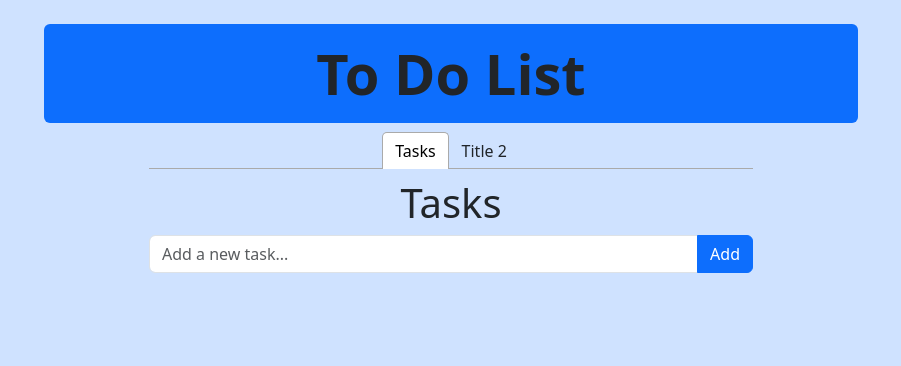
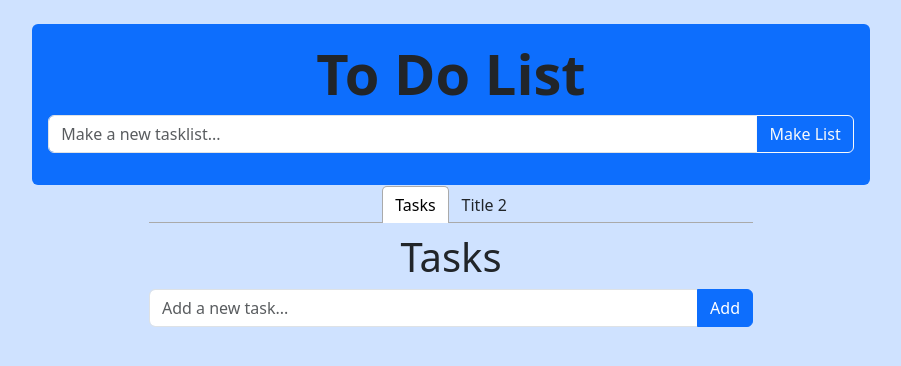
Before and after one commit to gjlander/DevDuoReactTodoList, a React (Vite) app in the folder ReactTodoList/: page / in a window 1280 px wide. Shown: the top 366 px of the page, without its empty margins (189-1090 px from the left). Built offline with nearby package versions, Linux system fonts and the light colour scheme.

Commit message:
added newtasklist form, it can be typed in and update tasklists array, but the array isn't used to display anything yet

```diff
--- a/ReactTodoList/src/App.jsx
+++ b/ReactTodoList/src/App.jsx
@@ -3,32 +3,28 @@ import Header from "./components/Header";
 import Tasklist from "./components/Tasklist";
 
 function App() {
-    //usestate updated to reflect localstorage, so don't need useeffect
+    const [tasklists, setTasklists] = useState([]);
+    const [tasklistName, setTasklistName] = useState("");
     const [allTodos, setAllTodos] = useState(
         JSON.parse(localStorage.getItem("todos")) || []
-    ); // get things from local storage here when initializing state
-    const [title, setTitle] = useState("");
+    );
 
-    //useEffect to fix asynchronis problem
     useEffect(() => {
         allTodos.length
             ? localStorage.setItem("todos", JSON.stringify(allTodos))
             : localStorage.removeItem("todos");
     }, [allTodos]);
 
-    const handleTitleText = (e) => setTitle(e.target.value);
-
     return (
         <>
             <div className="container-fluid text-center bg-primary-subtle min-vh-100 p-4">
-                <Header />
-                <Tasklist
-                    title={title}
-                    setTitle={setTitle}
-                    handleTitleText={handleTitleText}
-                    allTodos={allTodos}
-                    setAllTodos={setAllTodos}
+                <Header
+                    tasklists={tasklists}
+                    setTasklists={setTasklists}
+                    tasklistName={tasklistName}
+                    setTasklistName={setTasklistName}
                 />
+                <Tasklist allTodos={allTodos} setAllTodos={setAllTodos} />
             </div>
         </>
     );
--- a/ReactTodoList/src/components/AddNewTasklist.jsx
+++ b/ReactTodoList/src/components/AddNewTasklist.jsx
@@ -0,0 +1,47 @@
+export default function AddNewTasklist({
+    tasklistName,
+    setTasklistName,
+    tasklists,
+    setTasklists,
+}) {
+    const handleNewTasklistText = (e) => setTasklistName(e.target.value);
+    const handleNewTasklistSubmit = (e) => {
+        e.preventDefault();
+        if (!tasklistName) return;
+        const newTasklists = [
+            ...tasklists,
+            {
+                tasklistName,
+                id: crypto.randomUUID(),
+            },
+        ];
+        setTasklists(newTasklists);
+        setTasklistName("");
+    };
+    return (
+        <form
+            className="input-group mb-3"
+            onSubmit={(e) => {
+                handleNewTasklistSubmit(e);
+            }}
+        >
+            <input
+                type="text"
+                className="form-control"
+                id="textForNewTodo"
+                placeholder="Make a new tasklist..."
+                aria-label="Make a new tasklist..."
+                aria-describedby="button-addon2"
+                onChange={(e) => handleNewTasklistText(e)}
+                value={tasklistName}
+            />
+            <button
+                className="btn btn-outline-light"
+                type="submit"
+                id="newItemBtn"
+            >
+                Make List
+            </button>
+        </form>
+    );
+}
--- a/ReactTodoList/src/components/AddNewTodo.jsx
+++ b/ReactTodoList/src/components/AddNewTodo.jsx
@@ -1,10 +1,5 @@
-function AddNewTodo({
-    title,
-    setTitle,
-    handleTitleText,
-    allTodos,
-    setAllTodos,
-}) {
+function AddNewTodo({ title, setTitle, allTodos, setAllTodos }) {
+    const handleTitleText = (e) => setTitle(e.target.value);
     const handleNewTodoSubmit = (e) => {
         e.preventDefault();
         if (!title) return;
--- a/ReactTodoList/src/components/Header.jsx
+++ b/ReactTodoList/src/components/Header.jsx
@@ -1,10 +1,15 @@
-function Header() {
+import AddNewTasklist from "./AddNewTasklist";
+function Header({ tasklistName, setTasklistName, tasklists, setTasklists }) {
     return (
         <div className="row justify-content-center">
-            <div className="col-8">
-                <h1 className="display-4 bg-primary fw-bold rounded p-3">
-                    To Do List
-                </h1>
+            <div className="col-8 bg-primary rounded p-3">
+                <h1 className="display-4 fw-bold">To Do List</h1>
+                <AddNewTasklist
+                    tasklists={tasklists}
+                    setTasklists={setTasklists}
+                    tasklistName={tasklistName}
+                    setTasklistName={setTasklistName}
+                />
             </div>
         </div>
     );
--- a/ReactTodoList/src/components/Tasklist.jsx
+++ b/ReactTodoList/src/components/Tasklist.jsx
@@ -1,8 +1,11 @@
+import { useState } from "react";
 import { Tab, Tabs, TabList, TabPanel } from "react-tabs";
 import "react-tabs/style/react-tabs.css";
 import AddNewTodo from "./AddNewTodo";
 import TodoItem from "./TodoItem";
-function Tasklist({ title, setTitle, handleTitleText, allTodos, setAllTodos }) {
+function Tasklist({ allTodos, setAllTodos }) {
+    const [title, setTitle] = useState("");
+
     return (
         <div className="row justify-content-center">
             <div className="col col-lg-6">
@@ -17,7 +20,6 @@ function Tasklist({ title, setTitle, handleTitleText, allTodos, setAllTodos }) {
                         <AddNewTodo
                             title={title}
                             setTitle={setTitle}
-                            handleTitleText={handleTitleText}
                             allTodos={allTodos}
                             setAllTodos={setAllTodos}
                         />
```
